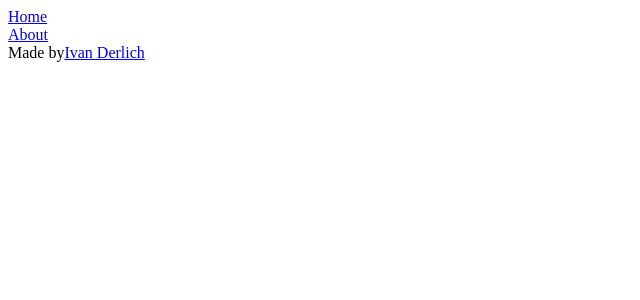
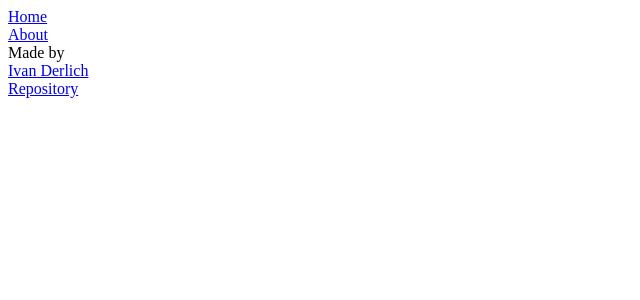
Before and after one commit to IvanDerlich/catalogue-of-stocks, a React (Create React App) app: page /About in a window 1280 px wide. Shown: the top 300 px of the page, without its empty margins (0-640 px from the left). Built offline with nearby package versions, Linux system fonts and the light colour scheme.

Commit message:
Improve README

```diff
--- a/src/components/About.js
+++ b/src/components/About.js
@@ -2,11 +2,12 @@ function About() {
   return (
     <div>
       Made by
-      <span>
+      <div>
         <a href="https://www.ivanderlich.com">
           Ivan Derlich
         </a>
-      </span>
+      </div>
+      <div><a href="https://github.com/IvanDerlich/catalogue-of-stocks">Repository</a></div>
     </div>
   );
 }
```
Also changed, not shown: 1 other file (tests, documents, lock files or other folders).
